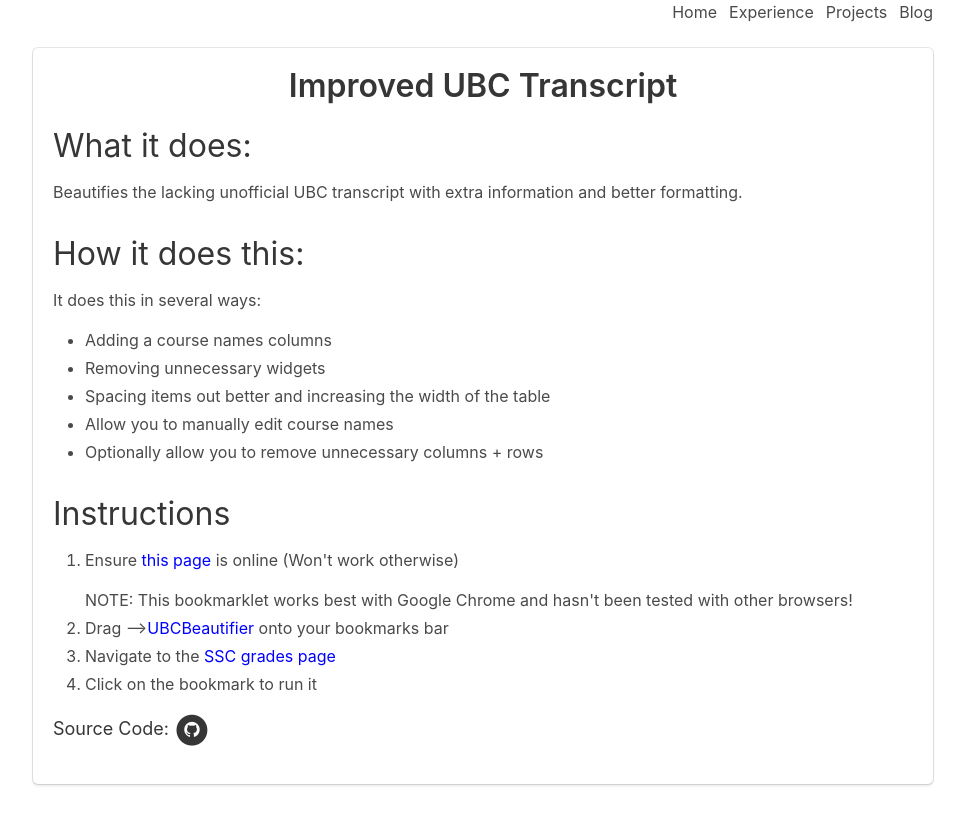
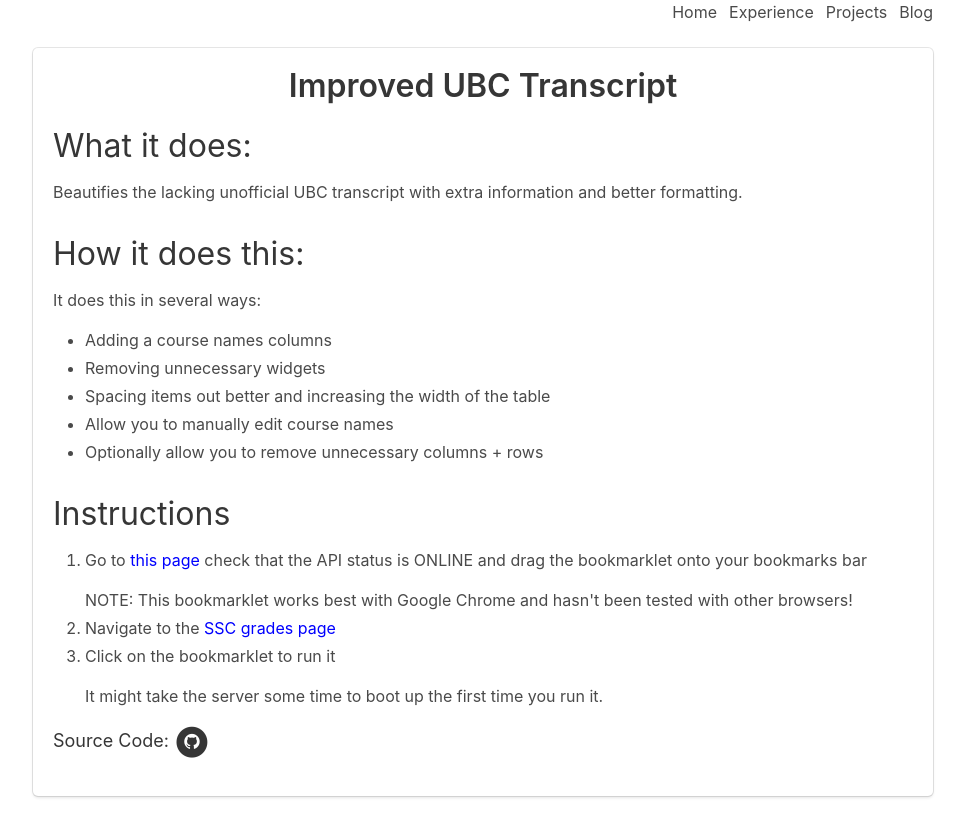
Before and after one commit to arashout/arashout.site, a Jekyll site: the page built from _posts/2017-09-01-Improved-UBC-Transcript.html, in a window 1280 px wide. Shown: the top 837 px of the page, without its empty margins (157-1122 px from the left). Built offline with Jekyll 4.4.1, drawn with Linux system fonts in a browser that asks for light colours; nearby versions of some CDN libraries.

Commit message:
Update 2017-09-01-Improved-UBC-Transcript.html

```diff
--- a/_posts/2017-09-01-Improved-UBC-Transcript.html
+++ b/_posts/2017-09-01-Improved-UBC-Transcript.html
@@ -24,11 +24,9 @@
 <h1>Instructions</h1>
 <ol class="with-bullets">
     <li>
-        <p>Ensure <a class="colour-link" href="{{ page.ubcapi }}">this page</a> is online (Won't work otherwise) </p>
+        <p>Go to <a class="colour-link" href="{{ page.ubcapi }}">this page</a> check that the API status is ONLINE and
+        drag the bookmarklet onto your bookmarks bar</p>
         <p>NOTE: This bookmarklet works best with Google Chrome and hasn't been tested with other browsers!</p>
-    </li>
-    <li>
-        <p>Drag --><a class="colour-link" href="{{ page.ubacpi_bookmarklet }}">UBCBeautifier</a> onto your bookmarks bar</p>
     </li>
     <li>
         <p>
@@ -36,9 +34,8 @@
         </p>
     </li>
     <li>
-        <p>
-        Click on the bookmark to run it
-        </p>
+        <p>Click on the bookmarklet to run it</p>
+        <p>It might take the server some time to boot up the first time you run it.</p?
     </li>
 </ol>
 
```
